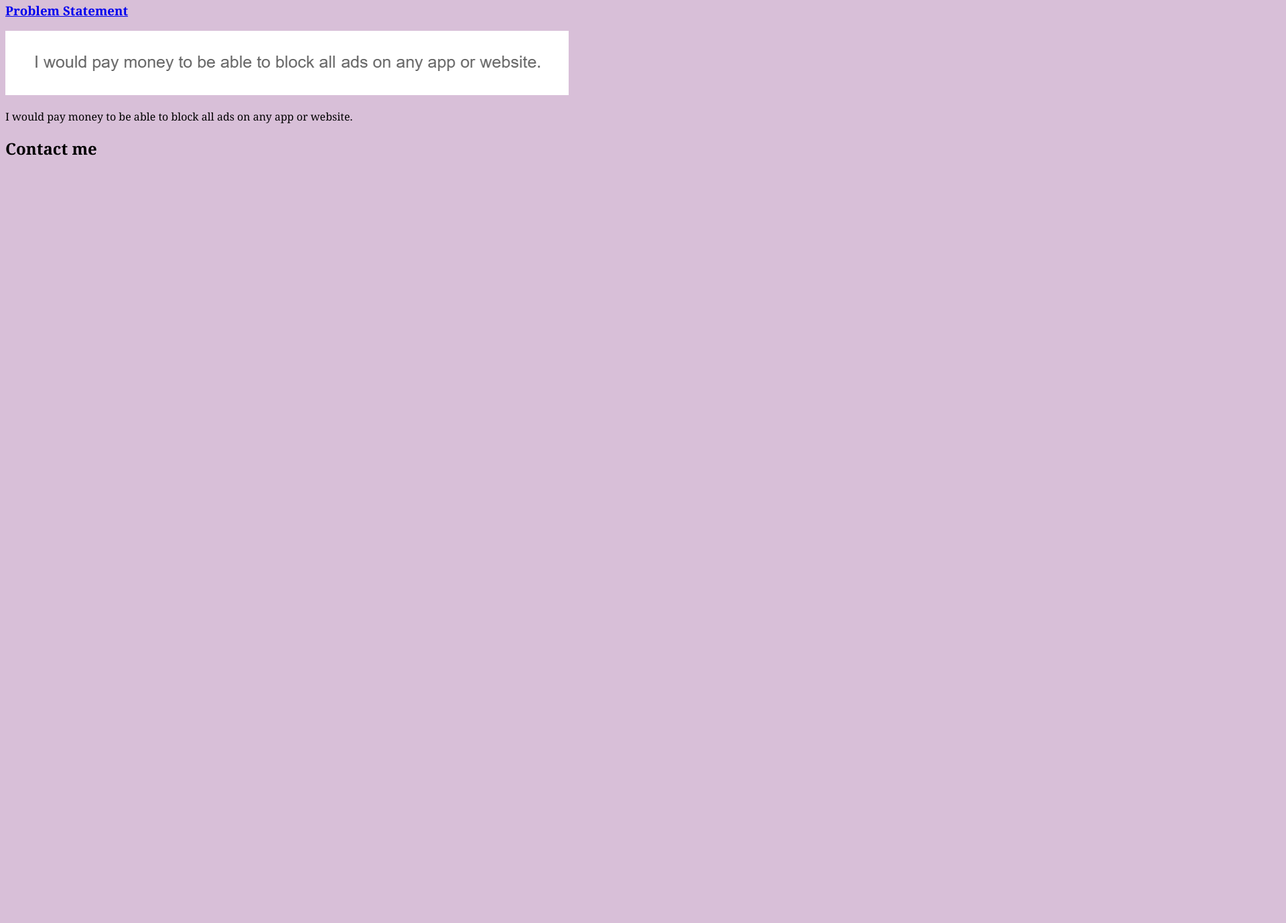
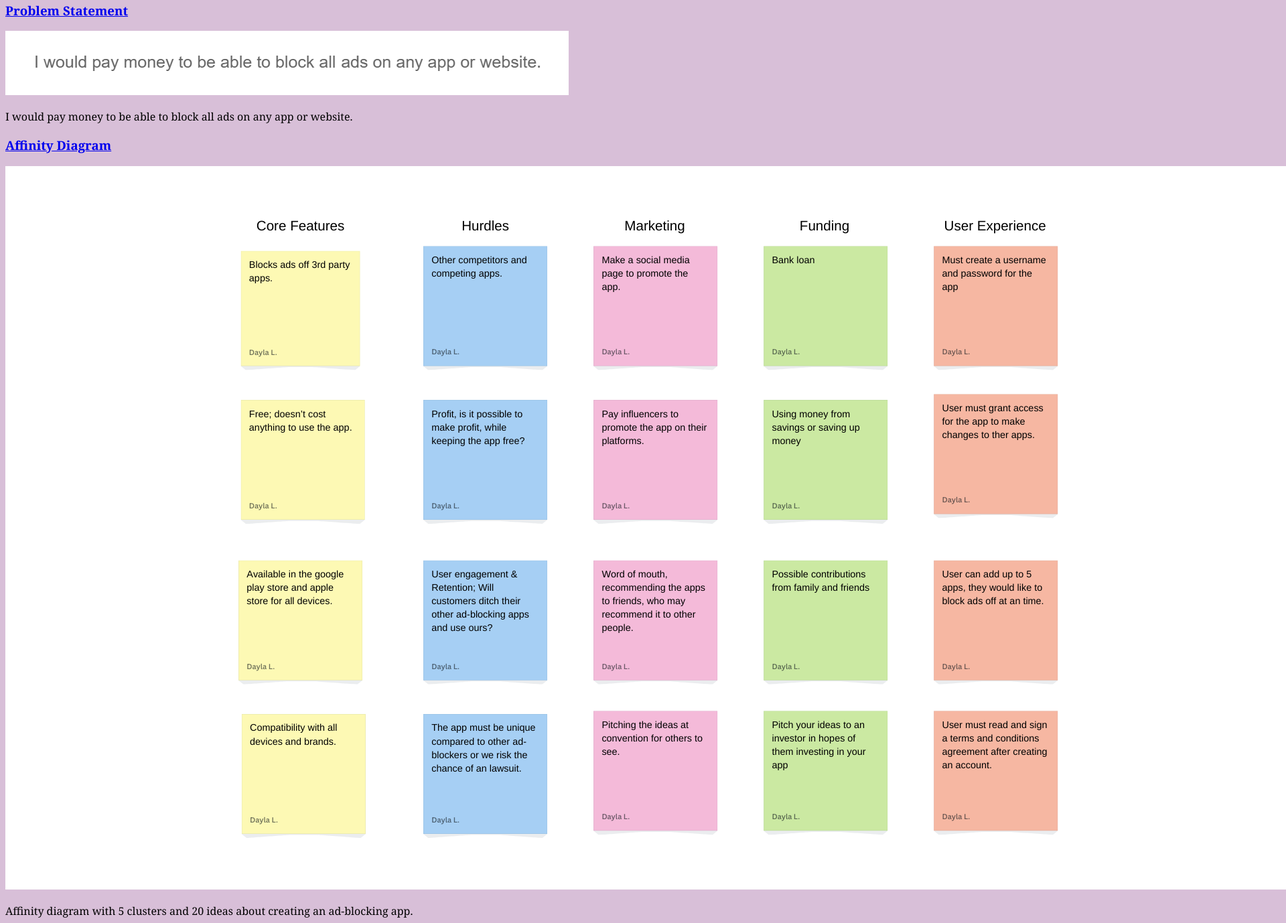
Before and after one commit to daylittlejohn/daylittlejohn.github.io, a plain HTML site: page index.html in a window 1280 px wide. Shown: the part 242-1620 px from the top of the page at 67% size, 1920 px wide, since content can reach past the window. Before the commit the page ends 800 px from the top, so only its background shows below. Drawn offline with Linux system fonts and the light colour scheme.

Commit message:
Add files via upload

```diff
--- a/index.html
+++ b/index.html
@@ -17,14 +17,27 @@
     <div class="projects"></div>
         <!-- Problem Statement Assignment -->
         <section class="project">
-            <a href="files/problemstatement.pdf">
+            <a href="files/ProblemStatement.pdf">
               <h3>Problem Statement</h3>
             </a>
-            <a href="files/problemstatement.pdf">
+            <a href="files/ProblemStatement.pdf">
               <img src="images/problem-statement.png">
             </a>
             <p>I would pay money to be able to block all ads on any app or website.</p>
         </section>
+
+        <!--Affinity Diagram Assignment -->
+        <section class="project">
+            <a href="files/affinity.pdf">
+              <h3>Affinity Diagram</h3>
+            </a>
+            <a href="files/affinity.pdf">
+              <img src="images/affinity.png">
+            </a>
+            <p>
+          Affinity diagram with 5 clusters and 20 ideas about creating an ad-blocking app.
+          </p>
+          </section>
   </div>
 
     <h2>Contact me</h2>
```
Also changed, not shown: images/affinity.png (added), 1 other file.
